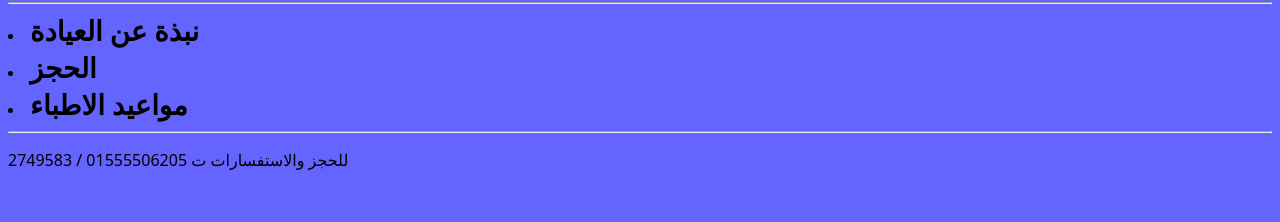
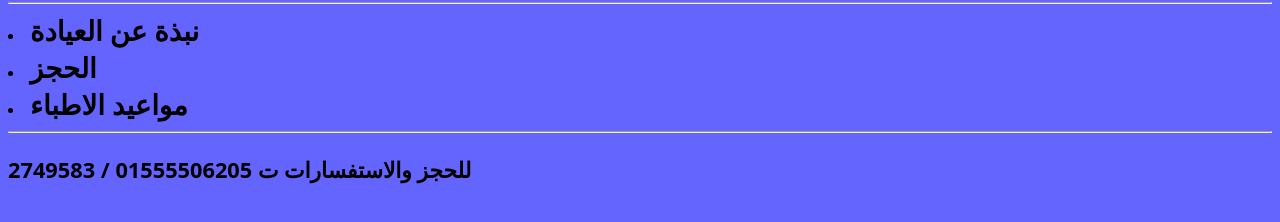
Before and after one commit to ElashryClinic/elashryclinic.github.io, a plain HTML site: page index.html in a window 1280 px wide. Shown: the part 84-306 px from the top of the page. Drawn offline with Linux system fonts and the light colour scheme.

Commit message:
Update style.css

```diff
--- a/style.css
+++ b/style.css
@@ -104,6 +104,8 @@ input {
 
 p {
   font-family: system-ui, -apple-system, BlinkMacSystemFont, 'Segoe UI', Roboto, Oxygen, Ubuntu, Cantarell, 'Open Sans', 'Helvetica Neue', sans-serif;
+  font-weight: bolder;
+  font-size: 136%;
 }
 
 .buttonsub {
```
